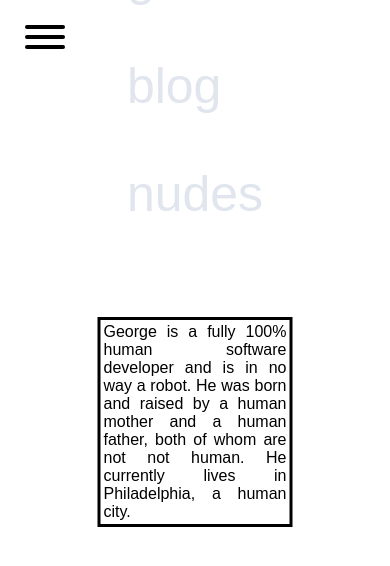
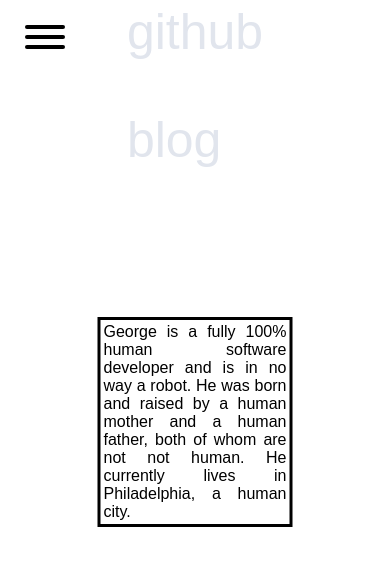
Before and after one commit to georgeoster/georgeosterdotcom, a plain HTML site: page index.html in a window 390 px wide. Drawn offline with Linux system fonts and the light colour scheme.

Commit message:
removing silliness

```diff
--- a/reuse/hamburger.html
+++ b/reuse/hamburger.html
@@ -13,7 +13,6 @@
         <p onclick="menuLink(index,false,null)">home</p>
         <p onclick="menuLink(redirect,true,github)">github</p>
         <p onclick="menuLink(blog,false,null)">blog</p>
-        <p onclick="menuLink(index,false,null)">nudes</p>
 
     </div>
 
```
